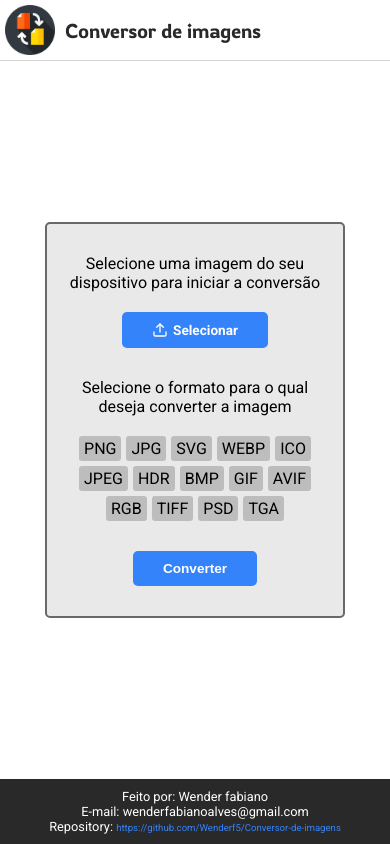
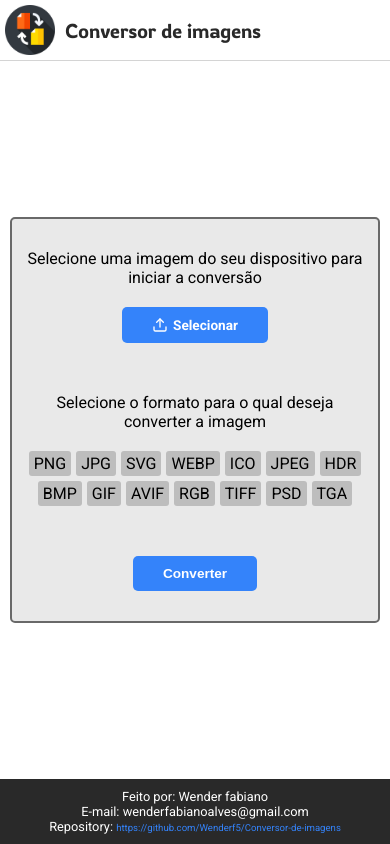
Before and after one commit to Wenderf5/Conversor-de-imagens, a React (Vite) app in the folder front-end/: page /convert in a window 390 px wide. Built offline with nearby package versions, Linux system fonts and the light colour scheme.

Commit message:
fix: convert page

```diff
--- a/front-end/src/pages/Convert/index.module.css
+++ b/front-end/src/pages/Convert/index.module.css
@@ -3,15 +3,16 @@
     align-items: center;
     justify-content: center;
     flex-grow: 1;
+    padding: 10px;
 }
 
 .form {
-    width: 300px;
+    width: 400px;
     display: flex;
     flex-direction: column;
     align-items: center;
     justify-content: space-between;
-    gap: 30px;
+    gap: 50px;
     border: 2px rgb(105, 105, 105) solid;
     background-color: rgb(233, 233, 233);
     border-radius: 5px;
@@ -93,3 +94,36 @@
 .input_submit:hover {
     background-color: #1c60c6;
 }
+
+@media (min-width: 481px) and (max-width: 1024px) {
+
+    .form {
+        width: 400px;
+        display: flex;
+        flex-direction: column;
+        align-items: center;
+        justify-content: space-between;
+        gap: 50px;
+        border: 2px rgb(105, 105, 105) solid;
+        background-color: rgb(233, 233, 233);
+        border-radius: 5px;
+        padding: 30px 10px;
+        text-align: center;
+    }
+}
+
+@media (max-width: 480px) {
+    .form {
+        width: 100%;
+        display: flex;
+        flex-direction: column;
+        align-items: center;
+        justify-content: space-between;
+        gap: 50px;
+        border: 2px rgb(105, 105, 105) solid;
+        background-color: rgb(233, 233, 233);
+        border-radius: 5px;
+        padding: 30px 10px;
+        text-align: center;
+    }
+}
```
